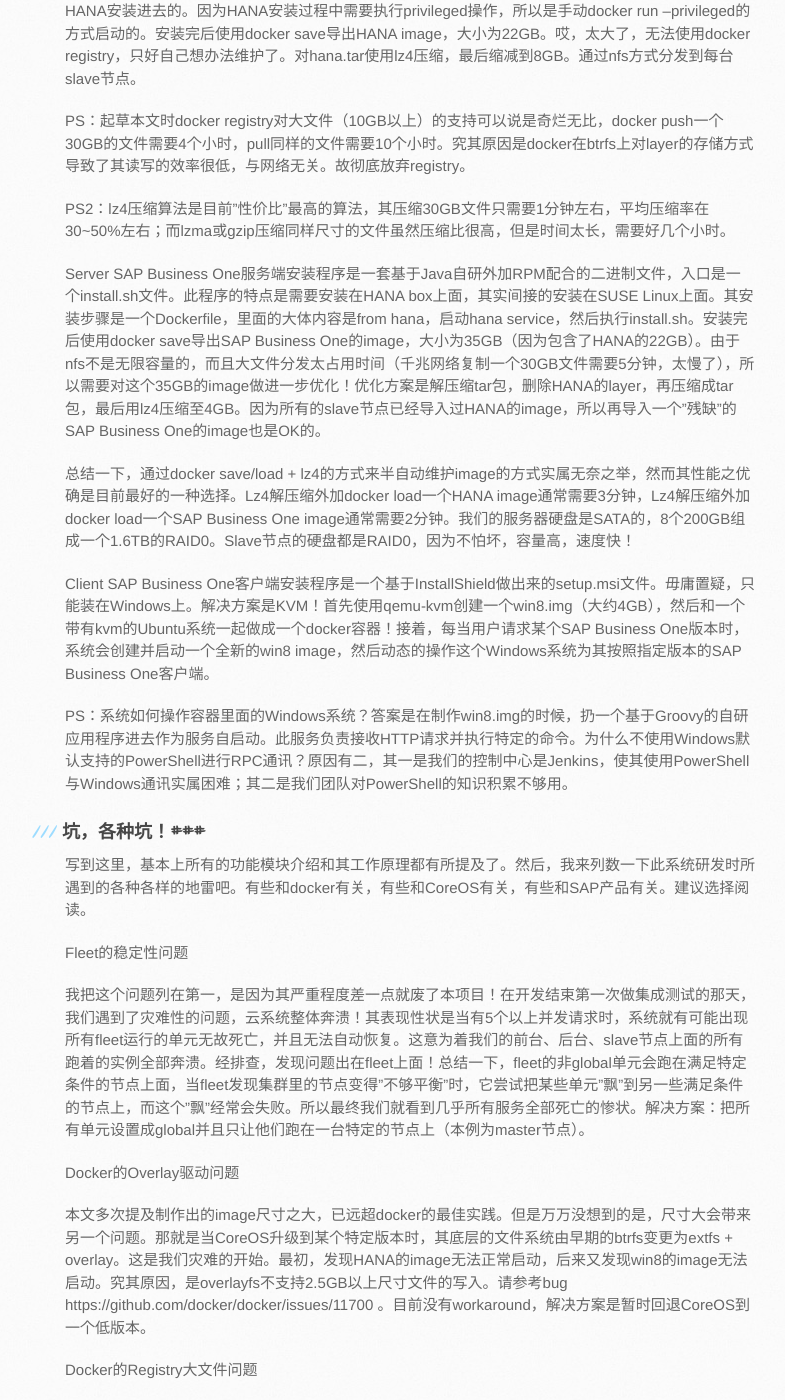
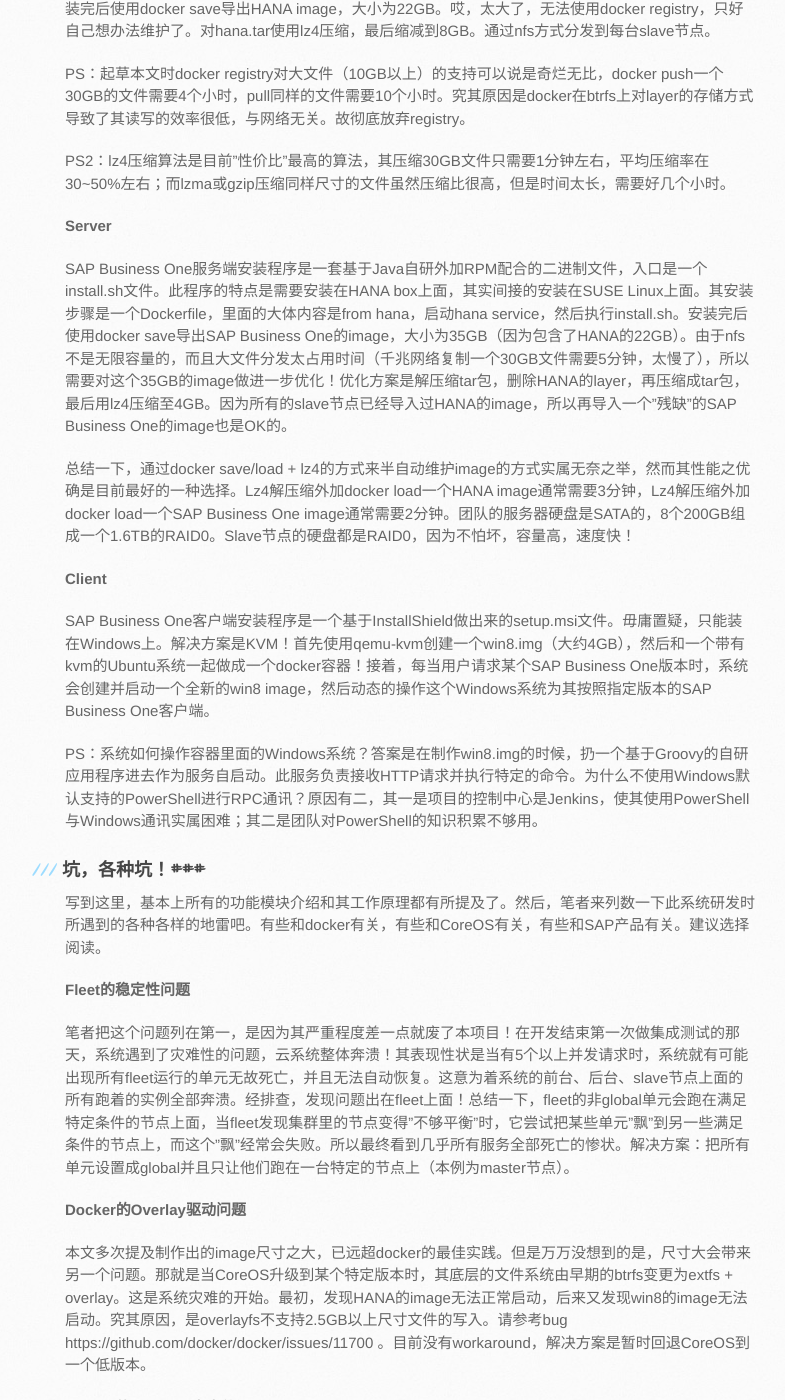
Before and after one commit to stainboy/stainboy.github.io, a Jekyll site: the page built from _posts/2015-06-20-building-simple-saas-by-coreos.md, in a window 1280 px wide and 1400 px high, scrolled down 5167 px. Shown: the whole window, without its empty margins (105-890 px from the left). Built offline with Jekyll 4.4.1, drawn with Linux system fonts in a browser that asks for light colours; some web fonts are replaced; Markdown is read by kramdown in place of the engine named in the settings; comment, search, counter and statistics services are not loaded; some of the changed text lies outside the part shown.

Commit message:
Update 2015-06-20-building-simple-saas-by-coreos.md

```diff
--- a/_posts/2015-06-20-building-simple-saas-by-coreos.md
+++ b/_posts/2015-06-20-building-simple-saas-by-coreos.md
@@ -3,24 +3,24 @@
 title:  "使用CoreOS及Docker搭建简单的SaaS云平台"
 date:   2015-06-20
 categories: docker
-summary: "2014年是Docker大红大火的一年， DevOps这个新名词+新职位就如雨后春笋般冒出尖角，蓬勃发展起来。与时俱进，我带着一支三人团队（我自己外加两位开发人员）利用了CoreOS及Docker搭建了一套SaaS平台，用以提供完整套装的SAP Business One的预览环境。
+summary: "2014年是Docker大红大火的一年， DevOps这个新名词+新职位就如雨后春笋般冒出尖角，蓬勃发展起来。与时俱进，笔者带领一支三人团队利用了CoreOS及Docker搭建了一套SaaS平台，用以提供完整套装的SAP Business One的预览环境。
 
 本文会介绍此SaaS平台可以提供何种服务，其工作原理解析，以及最重要的，如何利用CoreOS搭建集群，如何利用Docker跑SAP Business One程序。本文面向开发，测试及DevOps同学。本文假设读者具有一定的容器基础，故行文不对Docker原理及使用作过多介绍。"
 ---
 
 
-2014年是Docker大红大火的一年， DevOps这个新名词+新职位就如雨后春笋般冒出尖角，蓬勃发展起来。与时俱进，我带着一支三人团队（我自己外加两位开发人员）利用了CoreOS及Docker搭建了一套SaaS平台，用以提供完整套装的SAP Business One的预览环境。
+2014年是Docker大红大火的一年， DevOps这个新名词+新职位就如雨后春笋般冒出尖角，蓬勃发展起来。与时俱进，笔者带领一支三人团队利用了CoreOS及Docker搭建了一套SaaS平台，用以提供完整套装的SAP Business One的预览环境。
 
 **本文会介绍此SaaS平台可以提供何种服务，其工作原理解析，以及最重要的，如何利用CoreOS搭建集群，如何利用Docker跑SAP Business One程序。本文面向开发，测试及DevOps同学。本文假设读者具有一定的容器基础，故行文不对Docker原理及使用作过多介绍。**
 
 ###为什么要这样做！###
 业界有这样一种说法，SAP的ERP套件是世界上最好的ERP解决方案，也是最难部署最难使用的计算机软件！诚然，大型企业上一套SAP Business Suit套件（俗称R3）可能得数月的部署周期，即使是SAP Business One这种针对中小型企业的解决方案也需要好几天的安装部署加调试。
 
-再说一下我们内部开发测试流程是如何开展的：测试工程师小何早上来到公司，从指定的build server上面拷贝一张最新版本(nightly build)的ISO，然后SSH以及RDP分别远程连接一台SUSE Linux测试机和一台Windows测试机，把ISO文件上传到两台服务器并且进行安装。（SAP Business One分成Server和Client两部分，Server得安装在SUSE Linux上面，Client安装在Windows上面）。此处略过安装过程500字。。。下午两点，小何长叹一口气，终于装好了，今天运气真好，整个安装很顺利，全部一次通过，现在可以开始做回归测试了，耶！
+再说一下团队内部开发测试流程是如何开展的：测试工程师小何早上来到公司，从指定的build server上面拷贝一张最新版本(nightly build)的ISO，然后SSH以及RDP分别远程连接一台SUSE Linux测试机和一台Windows测试机，把ISO文件上传到两台服务器并且进行安装。（SAP Business One分成Server和Client两部分，Server得安装在SUSE Linux上面，Client安装在Windows上面）。此处略过安装过程500字。。。下午两点，小何长叹一口气，终于装好了，今天运气真好，整个安装很顺利，全部一次通过，现在可以开始做回归测试了，耶！
 
 事实上，像小何这样的测试工程师在整个部门里有百来人，他们几乎每天都在做同样的工作，安装(升级)à测试à卸载。由于build失败、损坏、网络原因、硬件故障、沟通不畅及人为失误导致的安装失败率已经超过了30%。在特殊的某些日子里，这个数值会达到80%甚至100%。
 
-为了有效的减少重复劳动和提高生产率，我们决定大胆的使用（当时还不是很成熟）的容器解决方案来尝试做一套全自动安装部署的系统。我们称之为SAP Business One快速部署云平台！
+为了有效的减少重复劳动和提高生产率，团队决定大胆的使用（当时还不是很成熟）的容器解决方案来尝试做一套全自动安装部署的系统。称之为SAP Business One快速部署云平台！
 
 ###本云平台特点及工作机制###
 从软件架构角度来看，本云平台分为后台和前台两部分组成。后台负责自动监视nightly build server、制作docker image；前台负责接受用户提交请求，然后创建并运行docker image。
@@ -40,7 +40,7 @@
 
 ###如何搭建CoreOS集群###
 ####为什么是CoreOS####
-我们的需求是希望一台256GB内存的物理机可以尽可能多的跑SAP Business One的实例。经验告诉我们，跑一个SAP Business One的实例需要20~40GB内存开销，取决于用户连接数和使用方式等。假设平均32GB跑一个，那么256的机器可以跑8个。如果使用传统虚拟化的解决方案，恐怕性能损耗会导致最终只能跑5~6个，另外虚拟机比较难实现弹性内存。我们需要一个轻量级的host os，提供标准的容器运行时。CoreOS的轻巧、精简、自建集群等特性决定了它是我们的不二选择！
+团队的需求是希望一台256GB内存的物理机可以尽可能多的跑SAP Business One的实例。从经验数据得知，跑一个SAP Business One的实例需要20~40GB内存开销，取决于用户连接数和使用方式等。假设平均32GB跑一个，那么256的机器可以跑8个。如果使用传统虚拟化的解决方案，恐怕性能损耗会导致最终只能跑5~6个，另外虚拟机比较难实现弹性内存。我们需要一个轻量级的host os，提供标准的容器运行时。CoreOS的轻巧、精简、自建集群等特性决定了它是这个项目的不二选择！
 
 ####安装CoreOS####
 CoreOS的安装和大部分Linux发行版不太一样。常用发行版如Ubuntu、Fedora等下载一张LiveCD刻盘插入安装即可。而CoreOS官方提供多种途径的安装方式，如AWS的image、VMWare的image、"LiveCD"的ISO、及纯粹的tar包。本文只讲述如何把CoreOS安装到一台物理机上。
@@ -129,10 +129,10 @@
 * 示例里面配置了静态IP，是因为公司网络对服务器不允许使用DHCP
 * 示例里面的50-insecure-registry.conf增加了对docker tcp 7777端口的匿名访问，实属不安全的做法，不推荐
 * 示例里面把coreos update engine服务禁用了，是因为服务器不希望频繁升级导致重启（关于CoreOS的升级策略请参考官方文档）
-* 更多安装信息请参考CoreOS官方文档https://coreos.com/docs/running-coreos/bare-metal/installing-to-disk/
+* 更多安装信息请参考CoreOS[官方文档](https://coreos.com/docs/running-coreos/bare-metal/installing-to-disk/)
 
 ###创建集群###
-CoreOS使用etcd创建集群，使用fleet来调度任务。etcd以自举的方式维护集群，强一致性算法保证集群里始终只有一个lead。对于消费者而言，我们无须知道当前时刻集群lead是谁，我们对机器里任何一台节点发送命令都可以达到同样的效果。fleet扩展了systemd的配置功能，使用户可以像编写systemd的服务文件那样来编写fleet的单元文件。
+CoreOS使用etcd创建集群，使用fleet来调度任务。etcd以自举的方式维护集群，强一致性算法保证集群里始终只有一个lead。对于消费者而言，无须知道当前时刻集群lead是谁，对机器里任何一台节点发送命令都可以达到同样的效果。fleet扩展了systemd的配置功能，使用户可以像编写systemd的服务文件那样来编写fleet的单元文件。
 
 同样，参考示例yaml文件，里面有一段etcd的配置是用来组建集群的。
 
@@ -153,7 +153,7 @@
 {% endhighlight %}
 
 
-addr是节点的外网地址，peer-addr是内网地址。本系统不区分内外网故两者是一样的。其次，搭建集群时，第一个安装的CoreOS节点就是集群临时Lead，yaml里面最后面的peers不要写；其后安装的节点把peers写成第一台节点的地址即可。如此，第二台乃至第N台节点安装完毕后会自动加入集群。每当有新的节点加入集群，etcd会根据一系列复杂的算法推选出一个最合适的Lead，集群里有且只会有一个Lead。其实Lead是透明的，我们在对集群做操作时可以在任何一台节点上输入任何fleet命令并且得到同样的返回。
+addr是节点的外网地址，peer-addr是内网地址。本系统不区分内外网故两者是一样的。其次，搭建集群时，第一个安装的CoreOS节点就是集群临时Lead，yaml里面最后面的peers不要写；其后安装的节点把peers写成第一台节点的地址即可。如此，第二台乃至第N台节点安装完毕后会自动加入集群。每当有新的节点加入集群，etcd会根据一系列复杂的算法推选出一个最合适的Lead，集群里有且只会有一个Lead。其实Lead是透明的，在对集群做操作时可以在任何一台节点上输入任何fleet命令并且得到同样的返回。
 
 如 fleetctl list-machines会得到当前集群内所有的节点信息
 
@@ -186,54 +186,57 @@
 {% endhighlight %}
 
 
-关于如何使用fleet来创建任务以及如何调度任务，请参考CoreOS官方文档https://coreos.com/docs/launching-containers/launching/fleet-unit-files/
+关于如何使用fleet来创建任务以及如何调度任务，请参考CoreOS[官方文档](https://coreos.com/docs/launching-containers/launching/fleet-unit-files/)
 
-以及数码海洋上面的一篇教学文章https://www.digitalocean.com/community/tutorials/how-to-use-fleet-and-fleetctl-to-manage-your-coreos-cluster
+以及数码海洋上面的一篇[教学文章](https://www.digitalocean.com/community/tutorials/how-to-use-fleet-and-fleetctl-to-manage-your-coreos-cluster)
 
 ###如何把SAP Bussiness One安装到Docker容器里去###
 这个章节描述如何把SAP的产品容器化，虽说是干货，但是非常有针对性，读者可以选择性阅读。
 
-SAP HANA
-SAP HANA是一套SAP自研的高性能内存式数据库。只能安装在SUSE Linux上面。安装包是一个install.sh文件外加一些tar文件（总共10GB）。这里的难点在于Docker没有提供SUSE的base image！本人不才，花了3个礼拜时间才完成了SUSE母盘。其过程是郁闷且痛苦的，不堪回首。有了base image之后就容易了，这里没有用Dockerfile来安装HANA，而是手动启动SUSE image，然后把HANA安装进去的。因为HANA安装过程中需要执行privileged操作，所以是手动docker run --privileged的方式启动的。安装完后使用docker save导出HANA image，大小为22GB。哎，太大了，无法使用docker registry，只好自己想办法维护了。对hana.tar使用lz4压缩，最后缩减到8GB。通过nfs方式分发到每台slave节点。
+**SAP HANA**
+
+SAP HANA是一套SAP自研的高性能内存式数据库。只能安装在SUSE Linux上面。安装包是一个install.sh文件外加一些tar文件（总共10GB）。这里的难点在于Docker没有提供SUSE的base image！笔者不才，花了3个礼拜时间才完成了SUSE母盘。其过程是郁闷且痛苦的，不堪回首。有了base image之后就容易了，这里没有用Dockerfile来安装HANA，而是手动启动SUSE image，然后把HANA安装进去的。因为HANA安装过程中需要执行privileged操作，所以是手动docker run --privileged的方式启动的。安装完后使用docker save导出HANA image，大小为22GB。哎，太大了，无法使用docker registry，只好自己想办法维护了。对hana.tar使用lz4压缩，最后缩减到8GB。通过nfs方式分发到每台slave节点。
 
 PS：起草本文时docker registry对大文件（10GB以上）的支持可以说是奇烂无比，docker push一个30GB的文件需要4个小时，pull同样的文件需要10个小时。究其原因是docker在btrfs上对layer的存储方式导致了其读写的效率很低，与网络无关。故彻底放弃registry。
 
 PS2：lz4压缩算法是目前"性价比"最高的算法，其压缩30GB文件只需要1分钟左右，平均压缩率在30~50%左右；而lzma或gzip压缩同样尺寸的文件虽然压缩比很高，但是时间太长，需要好几个小时。
 
-Server
+**Server**
+
 SAP Business One服务端安装程序是一套基于Java自研外加RPM配合的二进制文件，入口是一个install.sh文件。此程序的特点是需要安装在HANA box上面，其实间接的安装在SUSE Linux上面。其安装步骤是一个Dockerfile，里面的大体内容是from hana，启动hana service，然后执行install.sh。安装完后使用docker save导出SAP Business One的image，大小为35GB（因为包含了HANA的22GB）。由于nfs不是无限容量的，而且大文件分发太占用时间（千兆网络复制一个30GB文件需要5分钟，太慢了），所以需要对这个35GB的image做进一步优化！优化方案是解压缩tar包，删除HANA的layer，再压缩成tar包，最后用lz4压缩至4GB。因为所有的slave节点已经导入过HANA的image，所以再导入一个"残缺"的SAP Business One的image也是OK的。
 
-总结一下，通过docker save/load + lz4的方式来半自动维护image的方式实属无奈之举，然而其性能之优确是目前最好的一种选择。Lz4解压缩外加docker load一个HANA image通常需要3分钟，Lz4解压缩外加docker load一个SAP Business One image通常需要2分钟。我们的服务器硬盘是SATA的，8个200GB组成一个1.6TB的RAID0。Slave节点的硬盘都是RAID0，因为不怕坏，容量高，速度快！
+总结一下，通过docker save/load + lz4的方式来半自动维护image的方式实属无奈之举，然而其性能之优确是目前最好的一种选择。Lz4解压缩外加docker load一个HANA image通常需要3分钟，Lz4解压缩外加docker load一个SAP Business One image通常需要2分钟。团队的服务器硬盘是SATA的，8个200GB组成一个1.6TB的RAID0。Slave节点的硬盘都是RAID0，因为不怕坏，容量高，速度快！
 
-Client
+**Client**
+
 SAP Business One客户端安装程序是一个基于InstallShield做出来的setup.msi文件。毋庸置疑，只能装在Windows上。解决方案是KVM！首先使用qemu-kvm创建一个win8.img（大约4GB），然后和一个带有kvm的Ubuntu系统一起做成一个docker容器！接着，每当用户请求某个SAP Business One版本时，系统会创建并启动一个全新的win8 image，然后动态的操作这个Windows系统为其按照指定版本的SAP Business One客户端。
 
-PS：系统如何操作容器里面的Windows系统？答案是在制作win8.img的时候，扔一个基于Groovy的自研应用程序进去作为服务自启动。此服务负责接收HTTP请求并执行特定的命令。为什么不使用Windows默认支持的PowerShell进行RPC通讯？原因有二，其一是我们的控制中心是Jenkins，使其使用PowerShell与Windows通讯实属困难；其二是我们团队对PowerShell的知识积累不够用。
+PS：系统如何操作容器里面的Windows系统？答案是在制作win8.img的时候，扔一个基于Groovy的自研应用程序进去作为服务自启动。此服务负责接收HTTP请求并执行特定的命令。为什么不使用Windows默认支持的PowerShell进行RPC通讯？原因有二，其一是项目的控制中心是Jenkins，使其使用PowerShell与Windows通讯实属困难；其二是团队对PowerShell的知识积累不够用。
 
 ###坑，各种坑！###
-写到这里，基本上所有的功能模块介绍和其工作原理都有所提及了。然后，我来列数一下此系统研发时所遇到的各种各样的地雷吧。有些和docker有关，有些和CoreOS有关，有些和SAP产品有关。建议选择阅读。
+写到这里，基本上所有的功能模块介绍和其工作原理都有所提及了。然后，笔者来列数一下此系统研发时所遇到的各种各样的地雷吧。有些和docker有关，有些和CoreOS有关，有些和SAP产品有关。建议选择阅读。
 
-Fleet的稳定性问题
+**Fleet的稳定性问题**
 
-我把这个问题列在第一，是因为其严重程度差一点就废了本项目！在开发结束第一次做集成测试的那天，我们遇到了灾难性的问题，云系统整体奔溃！其表现性状是当有5个以上并发请求时，系统就有可能出现所有fleet运行的单元无故死亡，并且无法自动恢复。这意为着我们的前台、后台、slave节点上面的所有跑着的实例全部奔溃。经排查，发现问题出在fleet上面！总结一下，fleet的非global单元会跑在满足特定条件的节点上面，当fleet发现集群里的节点变得"不够平衡"时，它尝试把某些单元"飘"到另一些满足条件的节点上，而这个"飘"经常会失败。所以最终我们就看到几乎所有服务全部死亡的惨状。解决方案：把所有单元设置成global并且只让他们跑在一台特定的节点上（本例为master节点）。
+笔者把这个问题列在第一，是因为其严重程度差一点就废了本项目！在开发结束第一次做集成测试的那天，系统遇到了灾难性的问题，云系统整体奔溃！其表现性状是当有5个以上并发请求时，系统就有可能出现所有fleet运行的单元无故死亡，并且无法自动恢复。这意为着系统的前台、后台、slave节点上面的所有跑着的实例全部奔溃。经排查，发现问题出在fleet上面！总结一下，fleet的非global单元会跑在满足特定条件的节点上面，当fleet发现集群里的节点变得"不够平衡"时，它尝试把某些单元"飘"到另一些满足条件的节点上，而这个"飘"经常会失败。所以最终看到几乎所有服务全部死亡的惨状。解决方案：把所有单元设置成global并且只让他们跑在一台特定的节点上（本例为master节点）。
 
-Docker的Overlay驱动问题
+**Docker的Overlay驱动问题**
 
-本文多次提及制作出的image尺寸之大，已远超docker的最佳实践。但是万万没想到的是，尺寸大会带来另一个问题。那就是当CoreOS升级到某个特定版本时，其底层的文件系统由早期的btrfs变更为extfs + overlay。这是我们灾难的开始。最初，发现HANA的image无法正常启动，后来又发现win8的image无法启动。究其原因，是overlayfs不支持2.5GB以上尺寸文件的写入。请参考bug https://github.com/docker/docker/issues/11700 。目前没有workaround，解决方案是暂时回退CoreOS到一个低版本。
+本文多次提及制作出的image尺寸之大，已远超docker的最佳实践。但是万万没想到的是，尺寸大会带来另一个问题。那就是当CoreOS升级到某个特定版本时，其底层的文件系统由早期的btrfs变更为extfs + overlay。这是系统灾难的开始。最初，发现HANA的image无法正常启动，后来又发现win8的image无法启动。究其原因，是overlayfs不支持2.5GB以上尺寸文件的写入。请参考bug https://github.com/docker/docker/issues/11700 。目前没有workaround，解决方案是暂时回退CoreOS到一个低版本。
 
-Docker的Registry大文件问题
+**Docker的Registry大文件问题**
 
-关于大文件，本文提及多次了。总之，当前版本的Registry对大文件支持的不好，故我们使用了docker save/load + lz4 + nfs的解决方案。
+关于大文件，本文提及多次了。总之，当前版本的Registry对大文件支持的不好，故项目使用了docker save/load + lz4 + nfs的解决方案。
 
-HANA安装时Privilege问题
+**HANA安装时Privilege问题**
 
 HANA安装需要执行privileged操作，无语。Dockerfile无法执行privileged操作。有热心的网友提出建议，希望docker提供一个PRUN指令用以执行特权命令。
 
-HANA运行时AIO问题
+**HANA运行时AIO问题**
 
 HANA运行时需要初始化一个很大的AIO（异步IO数）。此问题表现为运行第一个HANA实例时没问题，第二个也OK，第三个就启动失败，以后每一个都启动失败。研究表明，AIO是host与容器共享的。解决方案是修改host的AIO数量，根据Oracle给出的最佳实践，这个值设定为1048576最为理想。fs.aio-max-hr=1048576。
 
 ###后记###
-起草本文时云系统已经无重大故障稳定运行了三个月了。在这三个月里面，系统还平滑了大小升级了几次，服务客户数累计到达868次。是我们内部运行的相对较成功的项目之一！
+起草本文时云系统已经无重大故障稳定运行了三个月了。在这三个月里面，系统还平滑了大小升级了几次，服务客户数累计到达868次。是团队内部运行的相对较成功的项目之一！
 
-本文写了四千多字，如果读者能耐心的看到这里，说明你一定也做了（或者想做）与本文相似的事情。我只想说，在技术的海洋里漫游是乐趣无穷但又辛苦万分的！作为技术人员，我们需要有充足的耐心去克服和逾越各种障碍和壁垒，要有一颗追求完美的心去探索和发现，并且持之以恒！最后，祝所有开发人员写代码零bug，测试人员天天无事干，运维人员零灾难。
+本文写了四千多字，如果读者能耐心的看到这里，说明你一定也做了（或者想做）与本文相似的事情。笔者只想说，在技术的海洋里漫游是乐趣无穷但又辛苦万分的！作为技术人员，每个人需要有充足的耐心去克服和逾越各种障碍和壁垒，要有一颗追求完美的心去探索和发现，并且持之以恒！最后，祝所有开发人员写代码零bug，测试人员天天无事干，运维人员零灾难。
```
